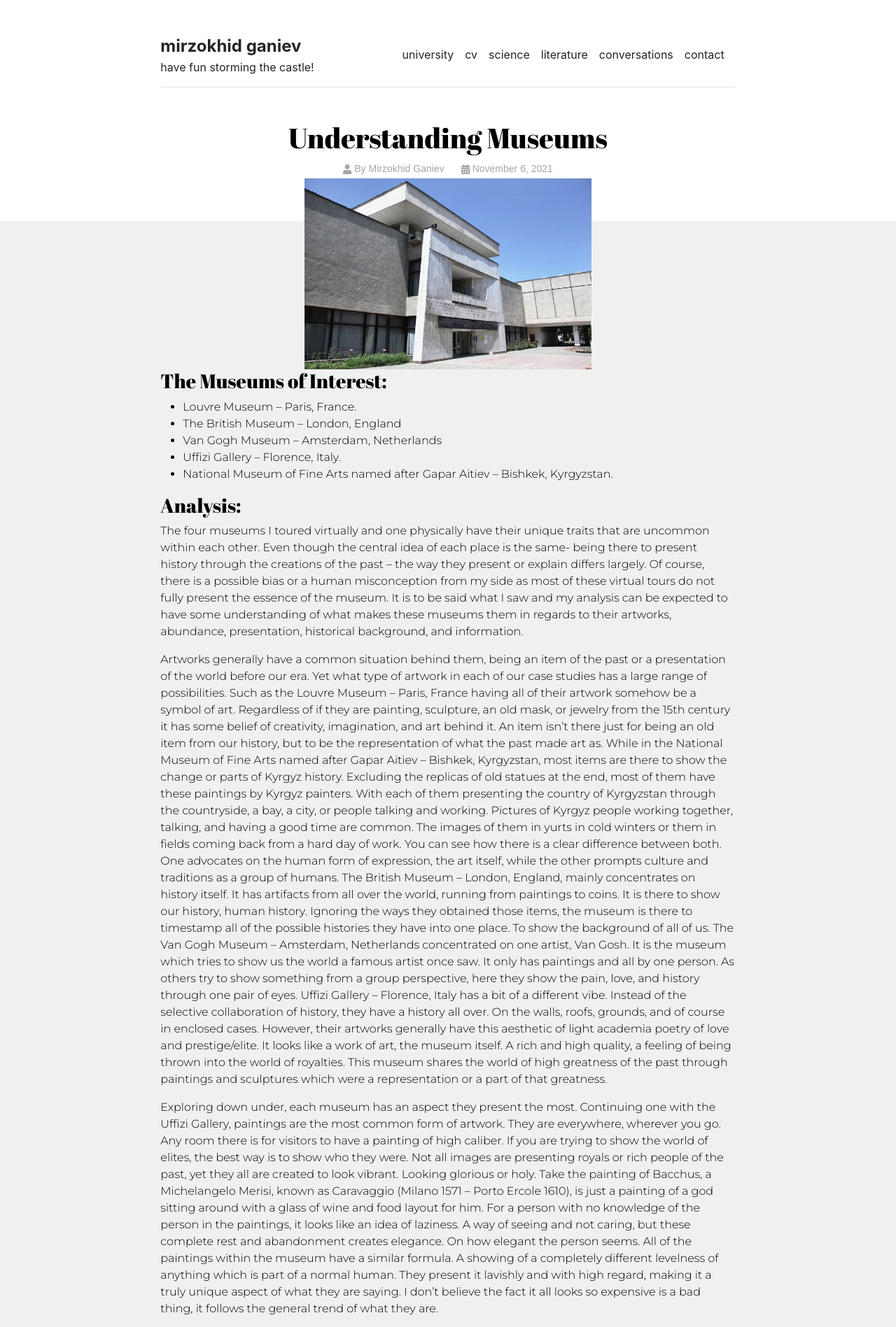
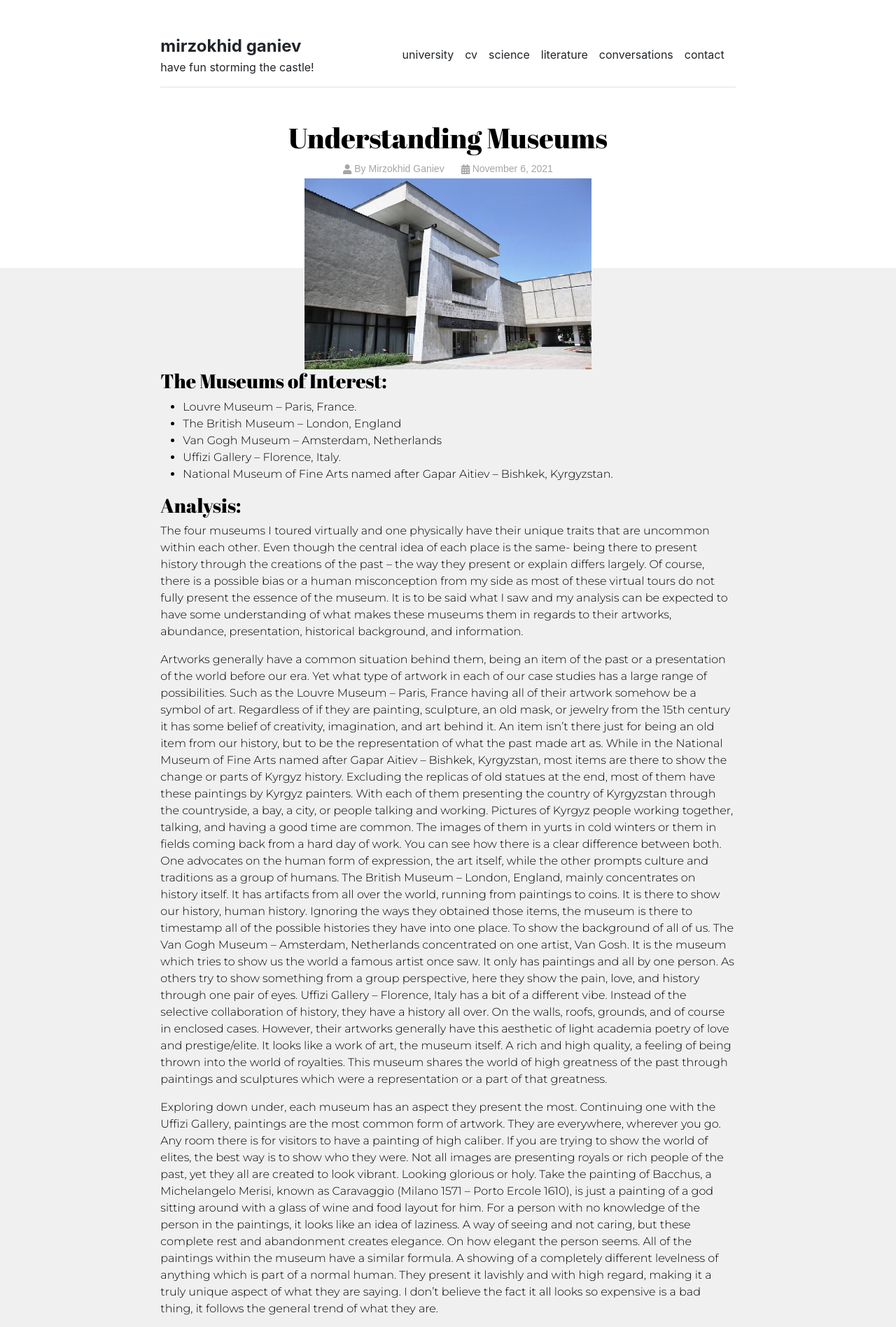
Before and after one commit to Mirzokhid/mirzokhid.github.io, a Jekyll site: the page built from conversations/convo_2.html, in a window 1280 px wide. Shown: the top 1897 px of the page at 70% size. Built offline with Jekyll 4.4.1, drawn with Linux system fonts in a browser that asks for light colours; nearby versions of some CDN libraries; some web fonts are replaced.

Commit message:
Update convo_2.html

```diff
--- a/conversations/convo_2.html
+++ b/conversations/convo_2.html
@@ -12,7 +12,7 @@ layout: default
 <link href="https://fonts.googleapis.com/css2?family=Abril+Fatface&family=Montserrat:ital,wght@0,100..900;1,100..900&display=swap" rel="stylesheet">
     <style>
         body {
-            background: linear-gradient(to bottom, white 7%, #f0f0f0 7%);
+            background: linear-gradient(to bottom, white 8.5%, #f0f0f0 8.5%);
         }
         .for_text {
             font-family: "Montserrat", serif;
```
